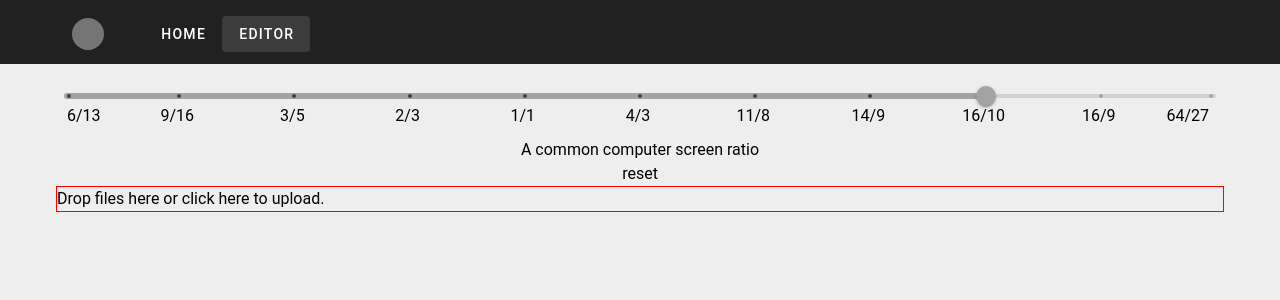
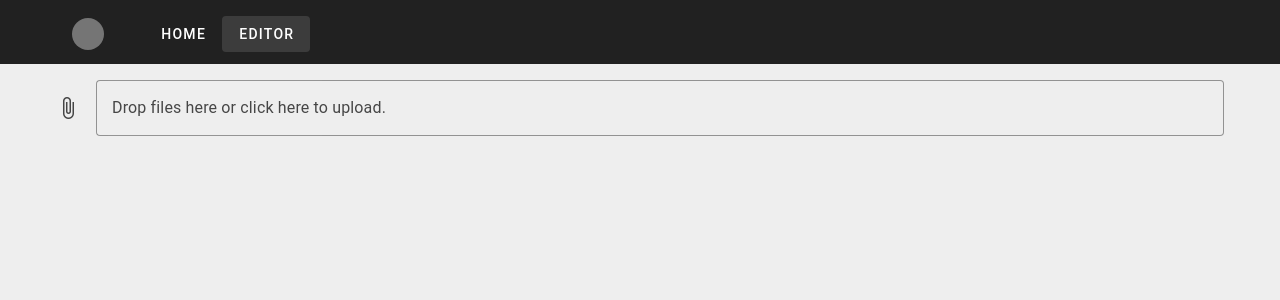
Before and after one commit to SugarF0x/resize-wallpaper, a Vue app: page /editor in a window 1280 px wide. Shown: the top 300 px of the page. Built offline with nearby package versions, Linux system fonts and the light colour scheme.

Commit message:
use vuetify for file upload

```diff
--- a/src/views/Editor.vue
+++ b/src/views/Editor.vue
@@ -1,27 +1,23 @@
 <script setup lang="ts">
-import { storeToRefs } from "pinia"
-import useEditorStore from "@/views/Editor/store"
 import AspectRatio from "@/views/Editor/components/AspectRatio.vue"
 import FileUpload from "@/views/Editor/components/FileUpload.vue"
 import Preview from "@/views/Editor/components/Preview.vue"
+import { storeToRefs } from "pinia"
+import useEditorStore from "@/views/Editor/store"
 
 const { uploadedImageUrl } = storeToRefs(useEditorStore())
 </script>
 
 <template>
-  <div class="edditor">
-    <aspect-ratio />
-
-    <button @click="uploadedImageUrl = ''">reset</button>
-
+  <div class="editor">
     <file-upload />
-
-    <preview />
+    <aspect-ratio v-if="uploadedImageUrl" />
+    <preview v-if="uploadedImageUrl" />
   </div>
 </template>
 
 <style scoped lang="scss">
-.edditor {
+.editor {
   display: flex;
   flex-direction: column;
   flex: 1;
--- a/src/views/Editor/components/FileUpload.vue
+++ b/src/views/Editor/components/FileUpload.vue
@@ -15,67 +15,46 @@ function dragleave(e: DragEvent) {
   isDragging.value = false
 }
 
-function drop(e: DragEvent) {
-  dragleave(e)
-  if (!input.value) throw new Error('Input is null')
-  input.value.files = e.dataTransfer?.files ?? null
-  onChange()
+function drop() {
+  isDragging.value = false
 }
 
-function onChange() {
-  file.value = input.value?.files?.[0] ?? null
-
-  if (!file.value) return
+const file = ref<Record<number, File> | null>(null)
+watchEffect(() => {
+  const image = file.value?.[0]
+  if (!image) return
   const fr = new FileReader()
   fr.onload = () => {
     let url = fr.result
     if (typeof url !== 'string') url = ''
     uploadedImageUrl.value = url
   }
-  fr.readAsDataURL(file.value)
-}
-
-const file = ref<File | null>(null)
-const input = ref<null | HTMLInputElement>(null)
-
-watchEffect(() => {
-  if (uploadedImageUrl.value !== '') return
-  if (!input.value) return
-  input.value.value = ''
+  fr.readAsDataURL(image)
 })
 
 const isDragging = ref(false)
-const labelText = computed(() => isDragging.value ? 'Release to drop files here' : 'Drop files here or click here to upload.')
+const labelText = computed(() => {
+  if (file.value) return 'Selected file'
+  if (isDragging.value) return 'Release to drop files here'
+  return 'Drop files here or click here to upload.'
+})
 </script>
 
 <template>
-  <div class="file-drop">
-    <input
-      type="file"
-      name="file"
-      id="fileInput"
-      @change="onChange"
-      ref="input"
-      accept=".jpg,.jpeg,.png"
-    />
-
-    <label
-      for="fileInput"
+  <div>
+    <v-file-input
+      v-model="file"
+      :label="labelText"
+      prepend-icon="mdi-paperclip"
+      variant="outlined"
+      :show-size="1000"
       @dragover="dragover"
       @dragleave="dragleave"
       @drop="drop"
-    >
-      {{ labelText }}
-    </label>
+    />
   </div>
 </template>
 
 <style scoped lang="scss">
-.file-drop {
-  border: 1px solid red;
-  display: flex;
 
-  input { display: none; }
-  label { flex: 1; }
-}
 </style>
--- a/src/views/Editor/components/Preview.vue
+++ b/src/views/Editor/components/Preview.vue
@@ -20,7 +20,7 @@ const size = computed(() => getConfinedSizeByAspectRatio(maxWidth.value, maxHeig
 </script>
 
 <template>
-  <div v-if="uploadedImageUrl" class="preview" ref="previewRef">
+  <div class="preview" ref="previewRef">
     <div class="imageContainer">
       <v-img
         class="corner-fill-underlay"
```
